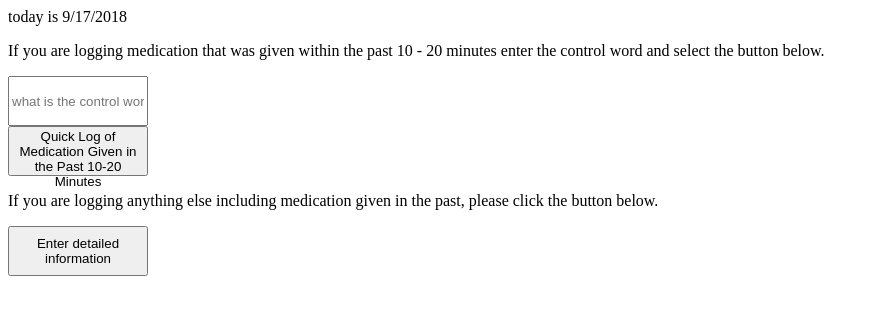
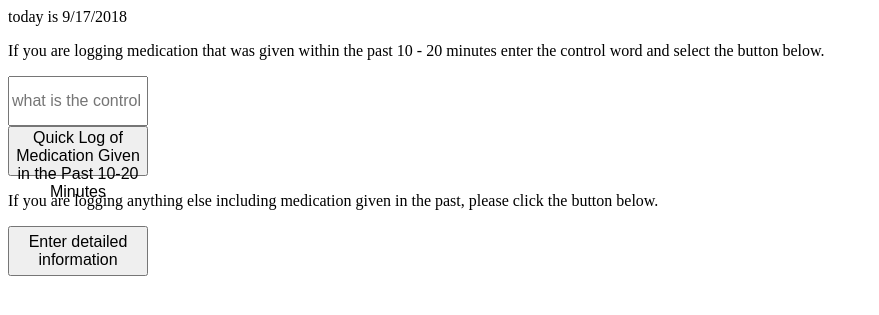
Before and after one commit to cwentworth/cwentworth.github.io, a PHP site: page /lulu-activities/index.html in a window 1280 px wide. Shown: the top 315 px of the page, without its empty margins (0-879 px from the left). Run offline with PHP 8.4, Linux system fonts and the light colour scheme; some libraries are stand-ins or nearby versions.

Commit message:
font size 16

```diff
--- a/lulu-activities/display.css
+++ b/lulu-activities/display.css
@@ -1,21 +1,25 @@
 button {
   height: 50px;
   width: 140px;
+  font-size: 16px;
 }
 
 input {
   height: 50px;
   width: 140px;
   text-align:center;
+  font-size: 16px;
 }
 
 select {
   height: 50px;
   width: 140px;
   text-align:center;
+  font-size: 16px;
 }
 
 textarea {
   height: 50px;
   width: 140px;
+  font-size: 16px;
 }
```
